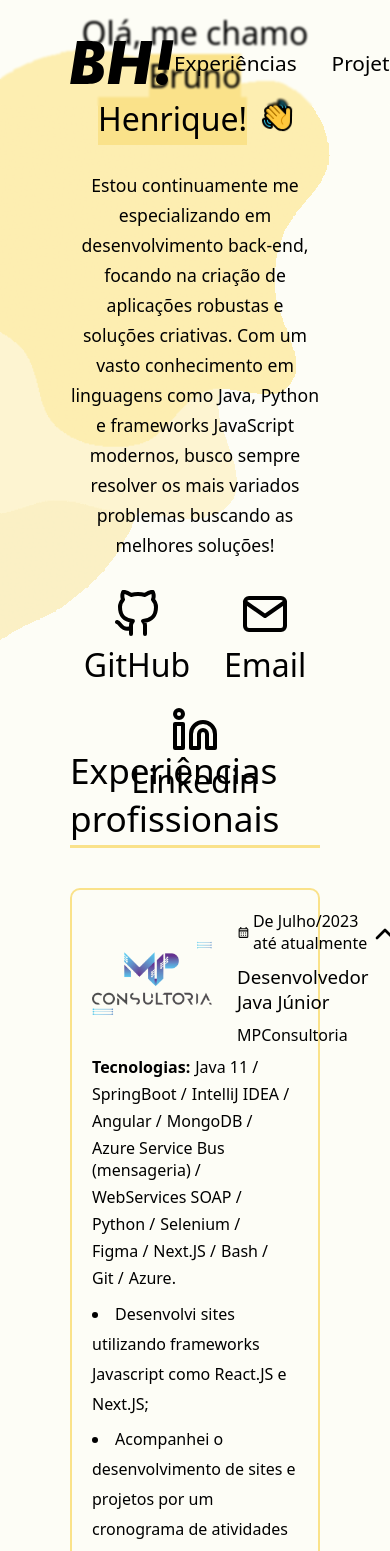
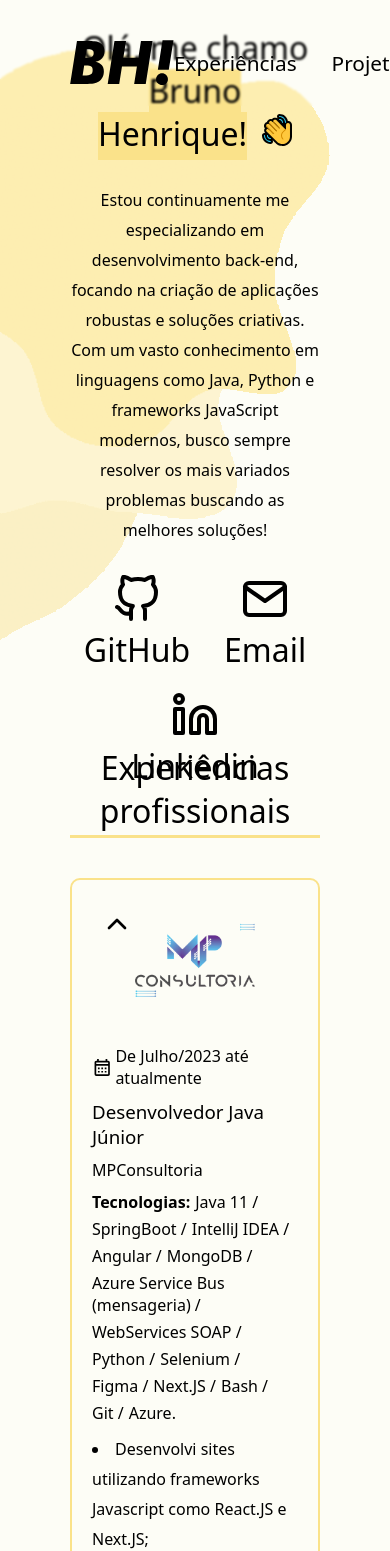
Before and after one commit to bhfsilva/portfolio, a Next.js app: page / in a window 390 px wide. Shown: the top 1551 px of the page. Built offline with nearby package versions, Linux system fonts and the light colour scheme; no server answers.

Commit message:
alteracoes responsividade

```diff
--- a/pages/index.js
+++ b/pages/index.js
@@ -56,8 +56,7 @@ export default function Main() {
         CSS.paintWorklet.addModule("https://unpkg.com/houdini-paint-dot-grid/dist/dot-grid-worklet.js");
 
         window.addEventListener('resize', () => {
-            setWindowWidth(window.innerWidth);
-            console.log(window.innerWidth)
+            setWindowWidth(window.innerWidth)
             if (window.innerWidth <= 810) {
                 setProjectViewGrid(true)
             }
--- a/src/components/JobExperience/index.js
+++ b/src/components/JobExperience/index.js
@@ -9,7 +9,7 @@ export default function JobExperience({organizationLogo, organizationName, posit
 
   return (
     <div className="custom-container padding-20-px border-radius-10-px display-flex flex-direction-column gap-10-px">
-      <div className="display-flex justify-content-space-between">
+      <div id="job-experience-component" className="display-flex justify-content-space-between">
         <div className="display-flex gap-25-px align-items-center">
           <img src={organizationLogo} alt={`${organizationName} logo`} className="height-120-px width-120-px"/>
           <div className="display-flex flex-direction-column justify-content-center gap-10-px">
--- a/styles/_responsive.scss
+++ b/styles/_responsive.scss
@@ -69,6 +69,25 @@
   }
 }
 
+@media (max-width: 545px) {
+  .section-title {
+    font-size: 2rem;
+    text-align: center;
+  }
+}
+
+@media (max-width: 520px) {
+  #job-experience-component {
+    & > div {
+      flex-direction: column;
+      width: 100%;
+    }
+    button {
+      position: absolute;
+    }
+  }
+}
+
 @media (max-width: 465px) {
   #intro-container {
     & > div {
@@ -81,7 +100,19 @@
       p {
         line-height: 30px;
         text-align: center;
+        font-size: 1rem;
+
       }
     }
   }
 }
+
+@media (max-width: 377px) {
+  #intro-container {
+    div {
+      div h3 { //social media components
+        display: none;
+      }
+    }
+  }
+}
```
